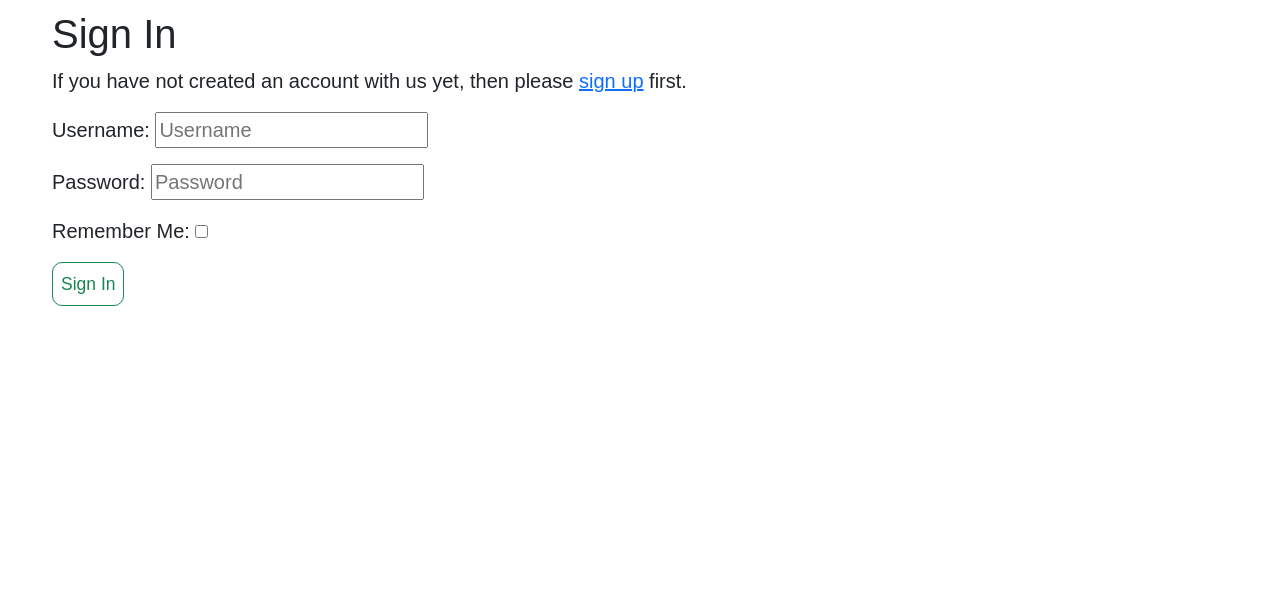
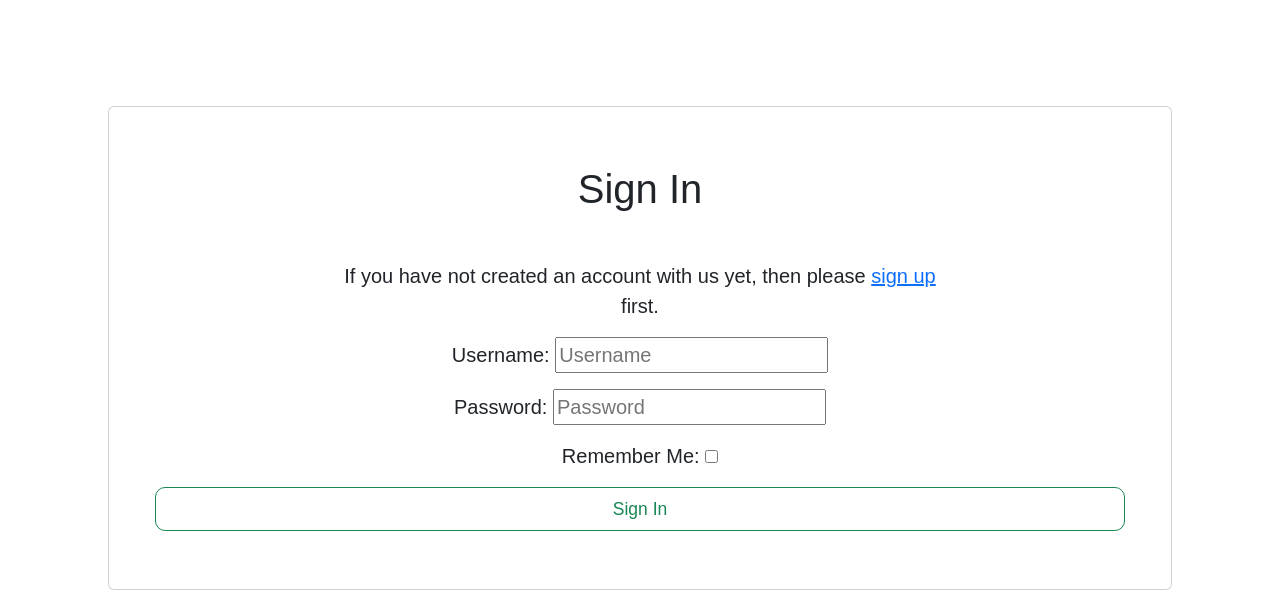
Before and after one commit to YasmineBB/ceramics-studio-platform, a Django app: page /accounts/login/ in a window 1280 px wide. Shown: the part 187-800 px from the top of the page. Run offline with Django 3.2, Linux system fonts and the light colour scheme; some libraries are stand-ins or nearby versions; some web fonts are replaced; grey boxes are pictures that could not be loaded.

Commit message:
Add styling to login and logout pages to match sign up page and add users name on confirming they want to log out

```diff
--- a/templates/account/login.html
+++ b/templates/account/login.html
@@ -7,9 +7,17 @@
 
 {% block content %}
 
-<div class="container-fluid">
+<section class="text-center" style="margin: 0 20px;">
 
-  <h1>{% trans "Sign In" %}</h1>
+  <div class="p-5 bg-image"></div>
+
+  <div id="auth-card" class="card mx-4 mx-md-5 shadow-5-strong">
+    <div class="card-body py-5 px-md-5">
+
+      <div class="row d-flex justify-content-center">
+        <div class="col-lg-8">
+
+          <h1 class="mb-5">{% trans "Sign In" %}</h1>
 
           <p>{% blocktrans %}If you have not created an account with us yet, then please
             <a href="{{ signup_url }}">sign up</a> first.{% endblocktrans %}</p>
@@ -21,10 +29,13 @@
             {% if redirect_field_value %}
             <input type="hidden" name="{{ redirect_field_name }}" value="{{ redirect_field_value }}" />
             {% endif %}
+        </div>
         <!-- <a class="button secondaryAction" href="{% url 'account_reset_password' %}">{% trans "Forgot Password?" %}</a> -->
         <button class="p-2 btn btn-outline-success btn-sm" type="submit">{% trans "Sign In" %}</button>
         </form>
-
       </div>
+    </div>
+  </div>
+</section>
 
 {% endblock %}
```
Also changed, not shown: templates/account/logout.html (+15 -2 lines), templates/account/signup.html (+3 -11 lines). Lines whose indentation alone changed are shown as unchanged.
